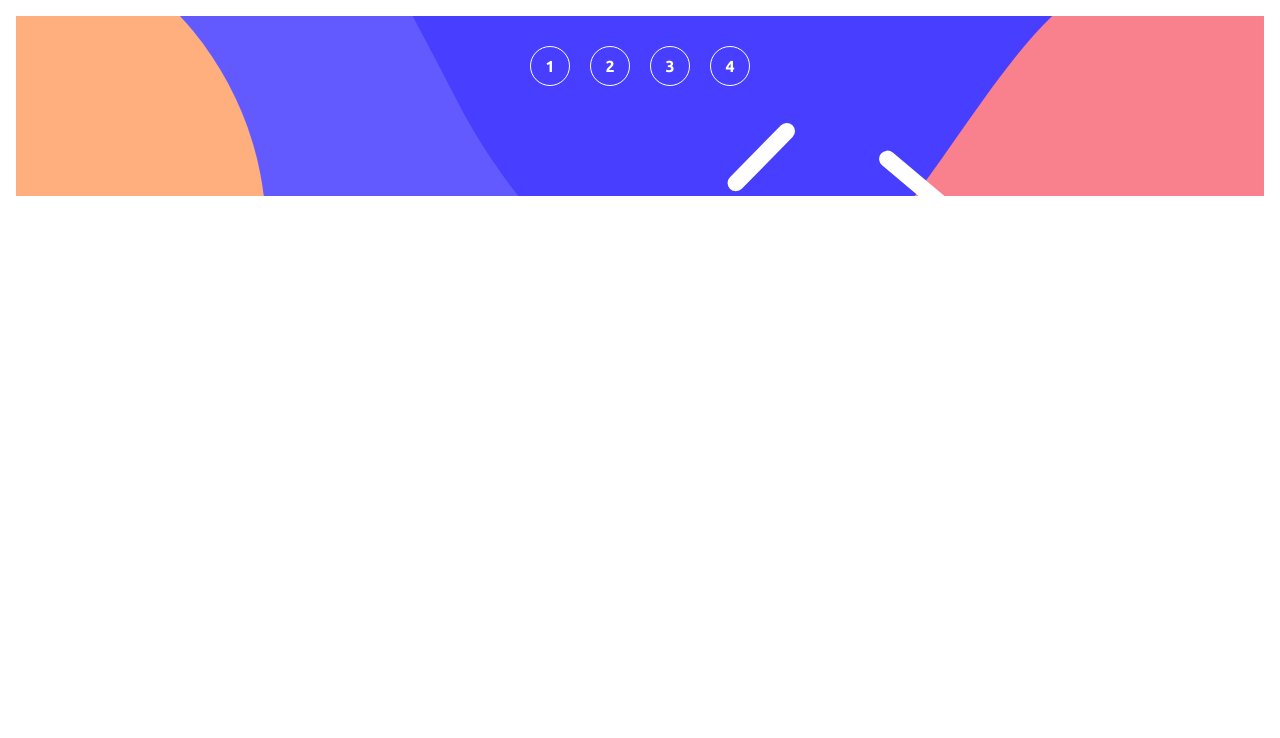
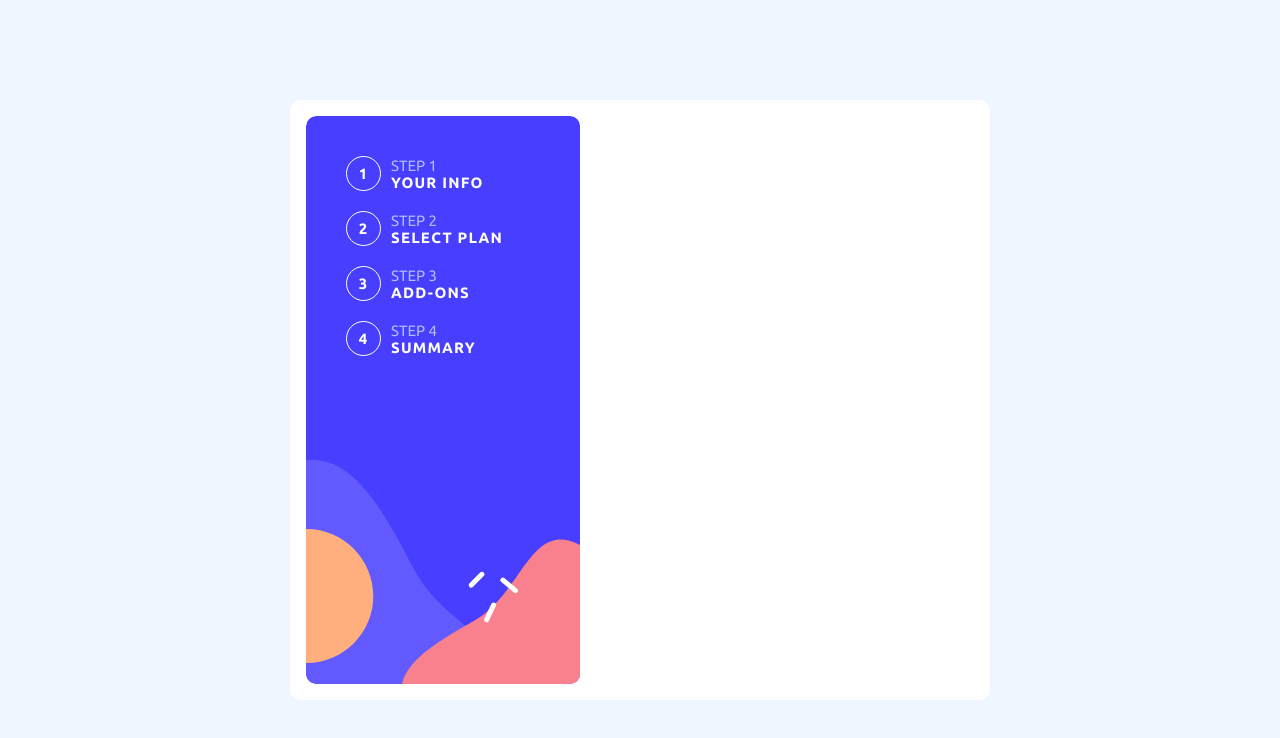
Before and after one commit to Mathitarazonad/angular-multisteps-form, an Angular app: page / in a window 1280 px wide. Shown: the top 738 px of the page. Built offline with nearby package versions, Linux system fonts and the light colour scheme.

Commit message:
Add some styles for desktop

```diff
--- a/src/app/app.component.css
+++ b/src/app/app.component.css
@@ -1,5 +1,16 @@
+.main {
+  width: 100%;
+}
+
 @media screen and (min-width: 768px) {
   .main {
+    background-color: white;
     padding: 1rem;
+    min-width: 700px;
+    margin: auto;
+    display: flex;
+    gap: 3rem;
+    border-radius: 10px;
+    min-height: 600px;
   }
 }
--- a/src/app/components/step/step.component.css
+++ b/src/app/components/step/step.component.css
@@ -7,9 +7,41 @@
   border-radius: 50%;
   font-weight: 600;
   color: var(--white);
-  min-width: 40px;
-  min-height: 40px;
+  width: 40px;
+  height: 40px;
   display: flex;
   align-items: center;
   justify-content: center;
 }
+
+@media screen and (min-width: 768px) {
+  .step-information {
+    display: flex;
+    flex-direction: column;
+  }
+
+  .step-container {
+    display: flex;
+    gap: 10px;
+    align-items: center;
+    text-transform: uppercase;
+  }
+
+  .step-number {
+    width: 35px;
+    height: 35px;
+  }
+
+  .step-container h3 {
+    font-size: 15px;
+    font-weight: normal;
+    color: var(--pastel-blue);
+  }
+
+  .step-container p {
+    color: var(--white);
+    font-weight: bold;
+    letter-spacing: 1.2px;
+    font-size: 15px;
+  }
+}
--- a/src/app/components/steps-section/steps-section.component.css
+++ b/src/app/components/steps-section/steps-section.component.css
@@ -13,3 +13,19 @@
   flex-direction: row;
   gap: 20px;
 }
+
+@media screen and (min-width: 768px) {
+  .steps-section {
+    background: url('/assets/images/bg-sidebar-desktop.svg');
+    min-width: 275px;
+    background-repeat: no-repeat;
+    border-radius: 10px;
+    padding: 40px;
+    justify-content: start;
+    height: 100%;
+  }
+
+  .steps-list {
+    flex-direction: column;
+  }
+}
--- a/src/styles.css
+++ b/src/styles.css
@@ -19,3 +19,13 @@
   --alabaster: hsl(231, 100%, 99%);
   --white: hsl(0, 0%, 100%);
 }
+
+@media screen and (min-width: 768px) {
+  body {
+    background-color: var(--magnolia);
+    min-height: 100vh;
+    display: flex;
+    align-items: center;
+    justify-content: center;
+  }
+}
```
